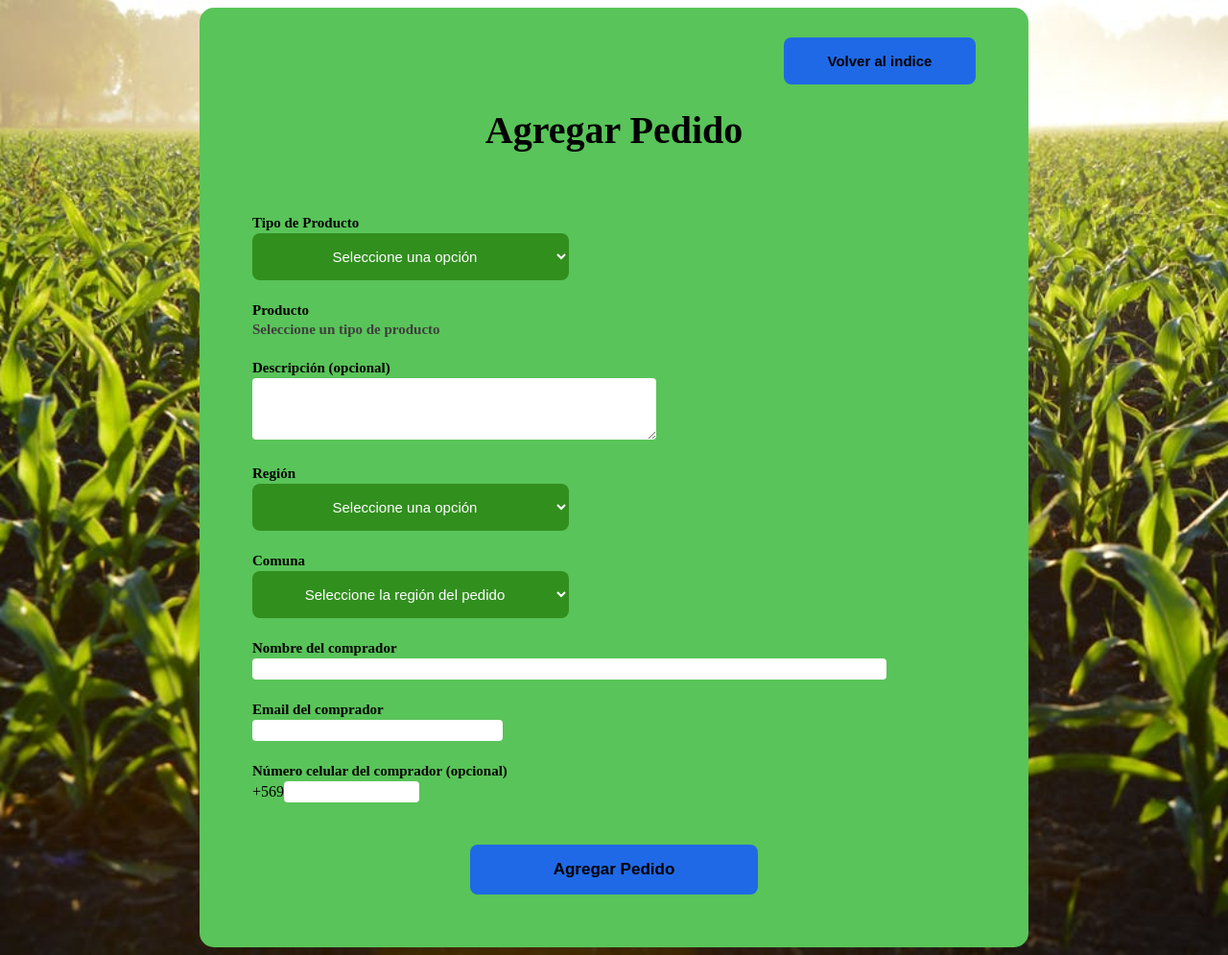
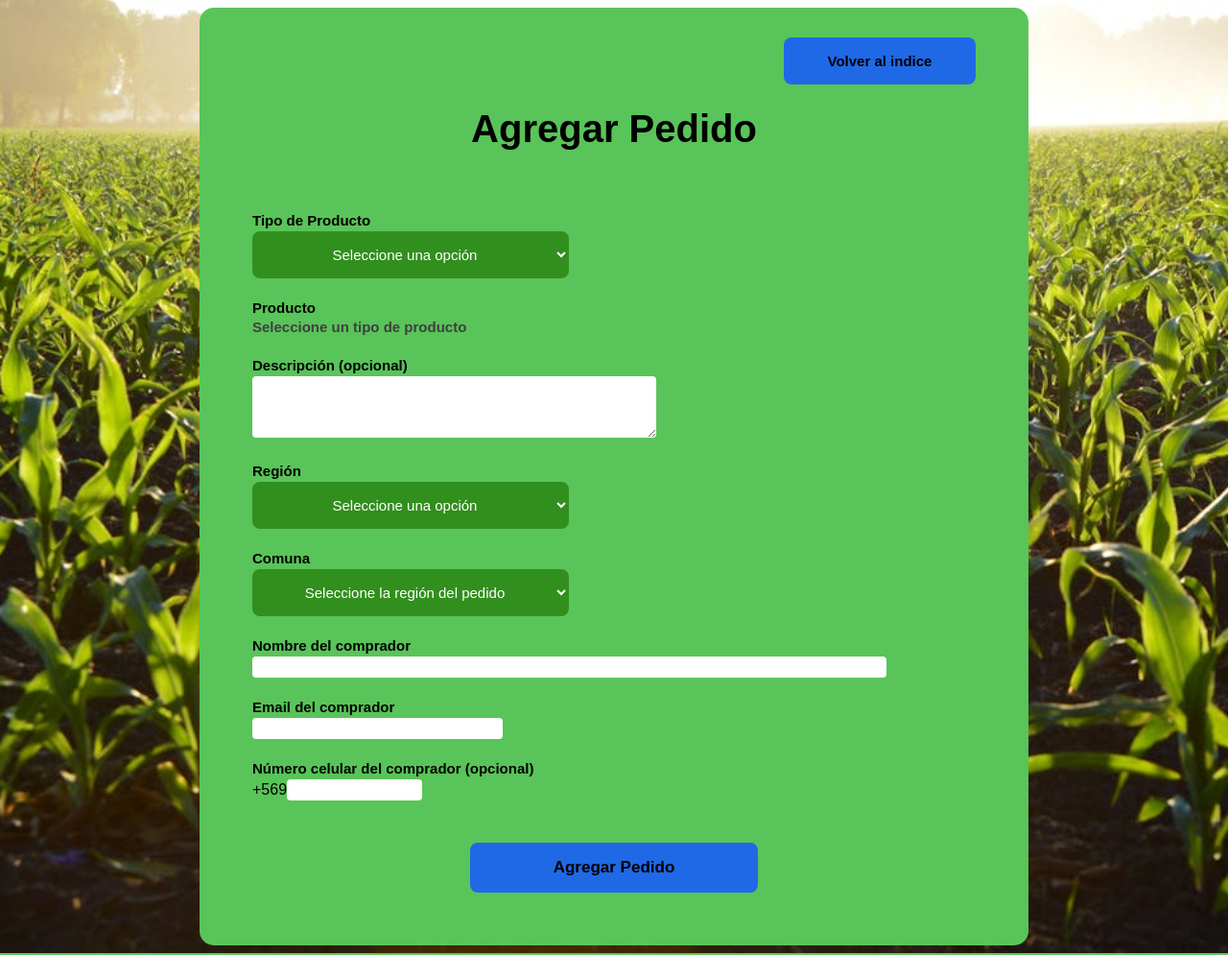
Before and after one commit to Pagliacci03/AgrarioMarket, a Flask app: page /agregar-pedido in a window 1280 px wide. Shown: the whole page at 96% size. Run offline with Flask 3, Linux system fonts and the light colour scheme; data that the repository does not hold is empty; some libraries are stand-ins or nearby versions.

Commit message:
Cambio en el font de la aplicación

```diff
--- a/static/css/agregar.css
+++ b/static/css/agregar.css
@@ -3,6 +3,7 @@ body {
     background-image: url('../imagenes/plantaciones.jpeg');
     background-size: cover;
     background-position: top;
+    font-family: 'poppins', sans-serif;
 }
 
 .container {
--- a/static/css/index.css
+++ b/static/css/index.css
@@ -1,6 +1,7 @@
 body {
     background-image: url('../imagenes/plantaciones.jpeg');
     background-size: cover;
+    font-family: 'poppins', sans-serif;
 }
 
 .container {
--- a/static/css/informacion.css
+++ b/static/css/informacion.css
@@ -2,6 +2,7 @@ body {
     background-image: url('../imagenes/plantaciones.jpeg');
     background-size: cover;
     background-position: top;
+    font-family: 'poppins', sans-serif;
 }
 
 
--- a/static/css/ver.css
+++ b/static/css/ver.css
@@ -2,6 +2,7 @@ body {
     background-image: url('../imagenes/plantaciones.jpeg');
     background-size: cover;
     background-position: top;
+    font-family: 'poppins', sans-serif;
 }
 
 table {
--- a/templates/agregar-pedido.html
+++ b/templates/agregar-pedido.html
@@ -8,6 +8,7 @@
         type="text/css"
         href="{{ url_for('static', filename='css/agregar.css')}}"
         />
+        <script src="https://kit.fontawesome.com/c4254e24a8.js" crossorigin="anonymous"></script>
     </head>
     <body>
         <div class="container">
--- a/templates/agregar-producto.html
+++ b/templates/agregar-producto.html
@@ -8,6 +8,7 @@
         type="text/css"
         href="{{ url_for('static', filename='css/agregar.css')}}"
         />
+        <script src="https://kit.fontawesome.com/c4254e24a8.js" crossorigin="anonymous"></script>
     </head>
     <body>
         <div class="container">
--- a/templates/index.html
+++ b/templates/index.html
@@ -8,6 +8,7 @@
         type="text/css"
         href="{{ url_for('static', filename='css/index.css')}}"
         />
+        <script src="https://kit.fontawesome.com/c4254e24a8.js" crossorigin="anonymous"></script>
     </head>
     <body>
         <div class="container">
--- a/templates/informacion-pedido.html
+++ b/templates/informacion-pedido.html
@@ -8,6 +8,7 @@
         type="text/css"
         href="{{ url_for('static', filename='css/informacion.css')}}"
         />
+        <script src="https://kit.fontawesome.com/c4254e24a8.js" crossorigin="anonymous"></script>
     </head>
     <body>
         <table>
--- a/templates/informacion-producto.html
+++ b/templates/informacion-producto.html
@@ -8,6 +8,7 @@
         type="text/css"
         href="{{ url_for('static', filename='css/informacion.css')}}"
         />
+        <script src="https://kit.fontawesome.com/c4254e24a8.js" crossorigin="anonymous"></script>
     </head>
     <body>
         <table>
--- a/templates/ver-pedidos.html
+++ b/templates/ver-pedidos.html
@@ -8,6 +8,7 @@
         type="text/css"
         href="{{ url_for('static', filename='css/ver.css')}}"
         />
+        <script src="https://kit.fontawesome.com/c4254e24a8.js" crossorigin="anonymous"></script>
     </head>
     <body>
         <form action="" method="post">
--- a/templates/ver-productos.html
+++ b/templates/ver-productos.html
@@ -8,6 +8,7 @@
         type="text/css"
         href="{{ url_for('static', filename='css/ver.css')}}"
         />
+        <script src="https://kit.fontawesome.com/c4254e24a8.js" crossorigin="anonymous"></script>
     </head>
     <body>
         <form action="" method="post">
```
